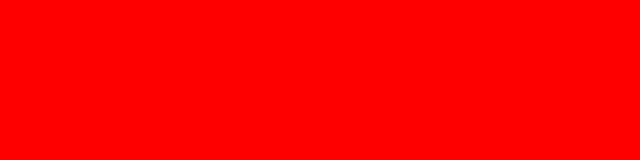
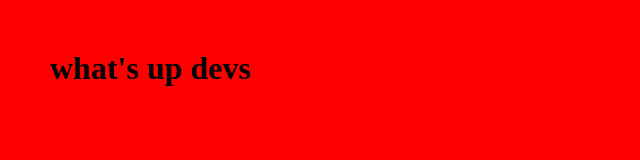
Before and after one commit to Juanseto2903/git-one, a plain HTML site: page index.html in a window 1280 px wide. Shown: the whole page, without its empty margins (0-640 px from the left). Drawn offline with Linux system fonts and the light colour scheme.

Commit message:
Mensaje añadido

```diff
--- a/index.html
+++ b/index.html
@@ -5,6 +5,6 @@
         <link rel="stylesheet" href="style.css">
     <head>
     <body>
-
+        <h1>what's up devs</h1>
     </body>
 </index>
```
